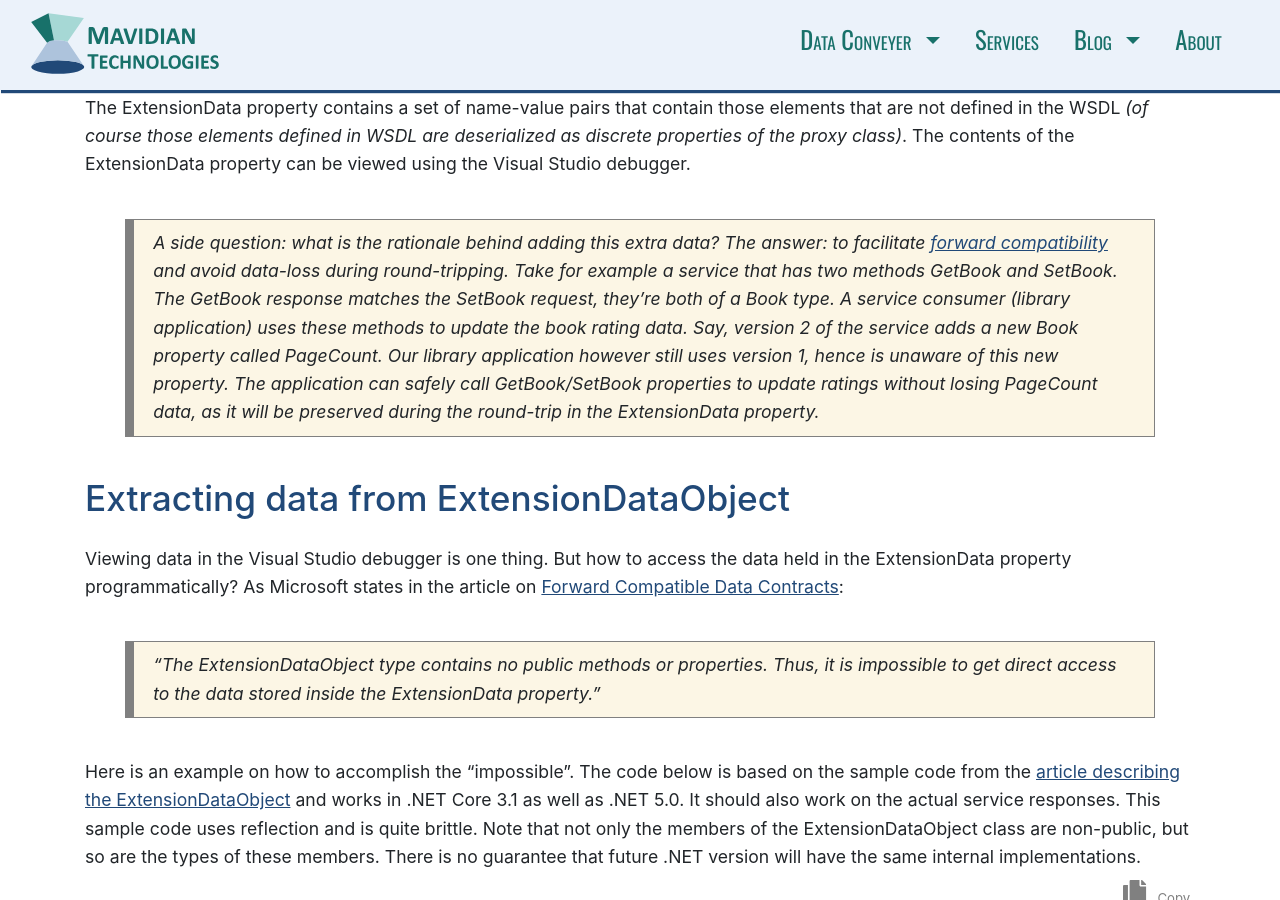
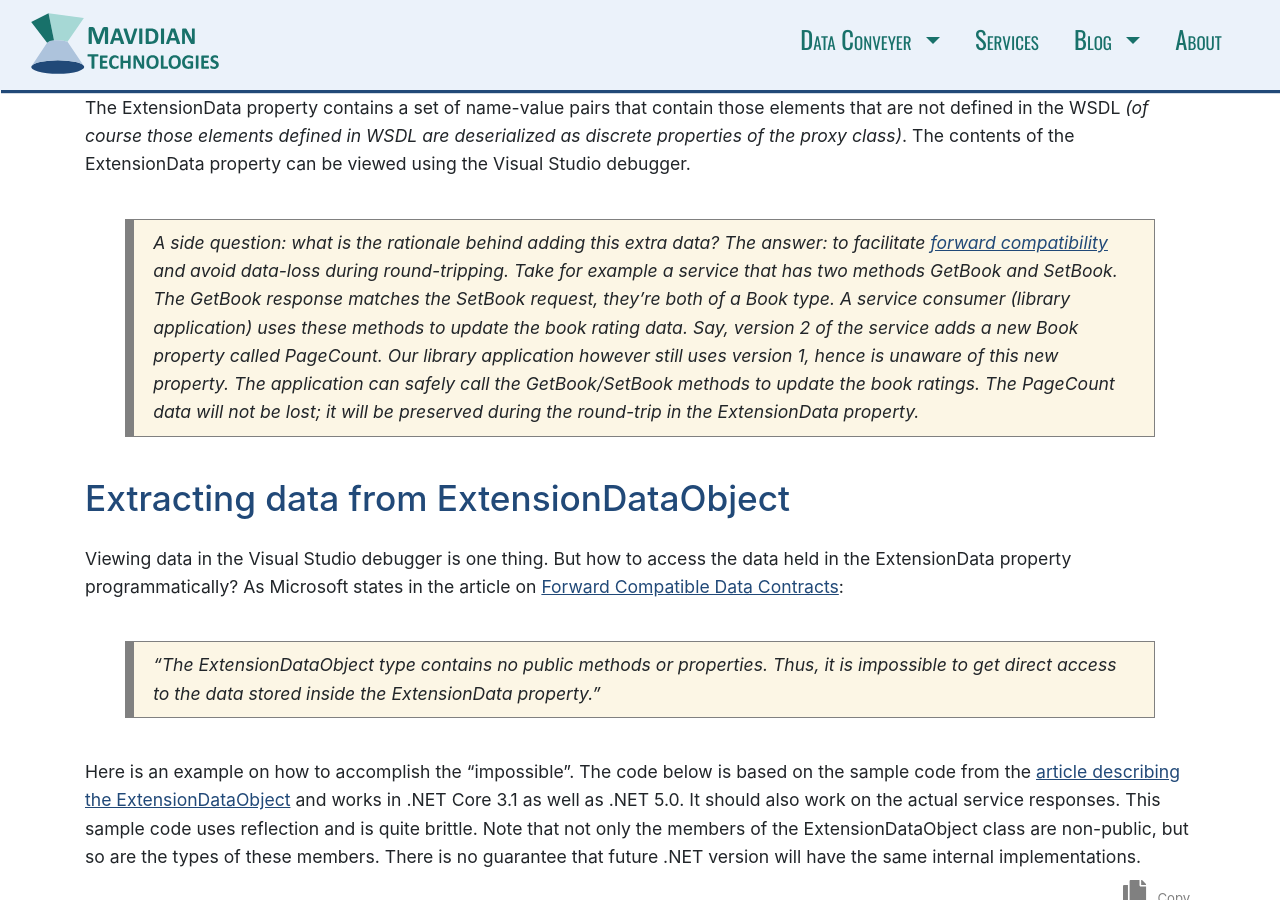
Before and after one commit to mavidian/mavidian.github.io, a Jekyll site: the page built from _posts/2021-05-28-what-if-wsdl-lies.md, in a window 1280 px wide and 900 px high, scrolled down 1440 px. Built offline with Jekyll 4.4.1, drawn with Linux system fonts in a browser that asks for light colours; nearby versions of some CDN libraries; comment, search, counter and statistics services are not loaded.

Commit message:
Refine side question on round-tripping.

```diff
--- a/_posts/2021-05-28-what-if-wsdl-lies.md
+++ b/_posts/2021-05-28-what-if-wsdl-lies.md
@@ -38,7 +38,7 @@ WCF-generated proxy classes account for all data elements regardless if defined
 
 The ExtensionData property contains a set of name-value pairs that contain those elements that are not defined in the WSDL *(of course those elements defined in WSDL are deserialized as discrete properties of the proxy class)*. The contents of the ExtensionData property can be viewed using the Visual Studio debugger.
 
-> A side question: what is the rationale behind adding this extra data? The answer: to facilitate [forward compatibility](https://docs.microsoft.com/en-us/dotnet/framework/wcf/feature-details/forward-compatible-data-contracts) and avoid data-loss during round-tripping. Take for example a service that has two methods GetBook and SetBook. The GetBook response matches the SetBook request, they're both of a Book type. A service consumer (library application) uses these methods to update the book rating data. Say, version 2 of the service adds a new Book property called PageCount. Our library application however still uses version 1, hence is unaware of this new property. The application can safely call GetBook/SetBook properties to update ratings without losing PageCount data, as it will be preserved during the round-trip in the ExtensionData property.
+> A side question: what is the rationale behind adding this extra data? The answer: to facilitate [forward compatibility](https://docs.microsoft.com/en-us/dotnet/framework/wcf/feature-details/forward-compatible-data-contracts) and avoid data-loss during round-tripping. Take for example a service that has two methods GetBook and SetBook. The GetBook response matches the SetBook request, they're both of a Book type. A service consumer (library application) uses these methods to update the book rating data. Say, version 2 of the service adds a new Book property called PageCount. Our library application however still uses version 1, hence is unaware of this new property. The application can safely call the GetBook/SetBook methods to update the book ratings. The PageCount data will not be lost; it will be preserved during the round-trip in the ExtensionData property.
 
 ## Extracting data from ExtensionDataObject
 
```
